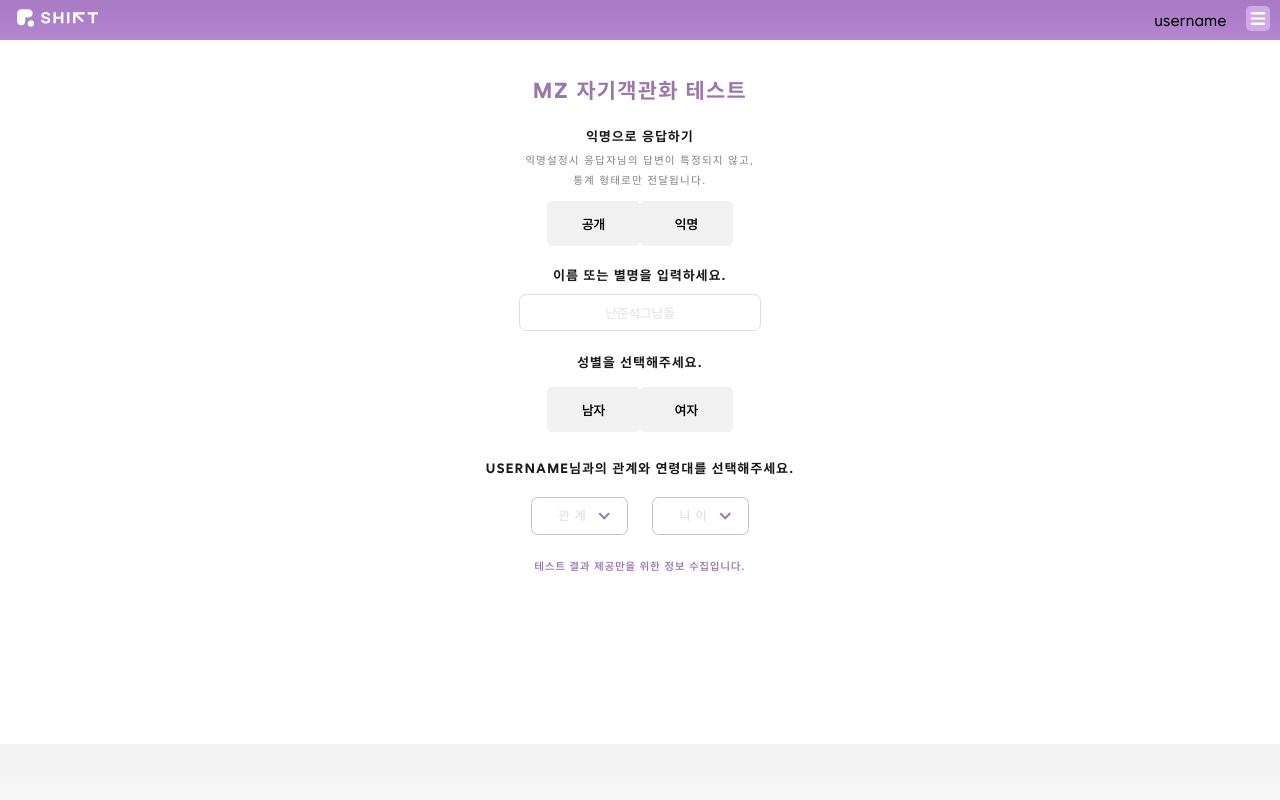
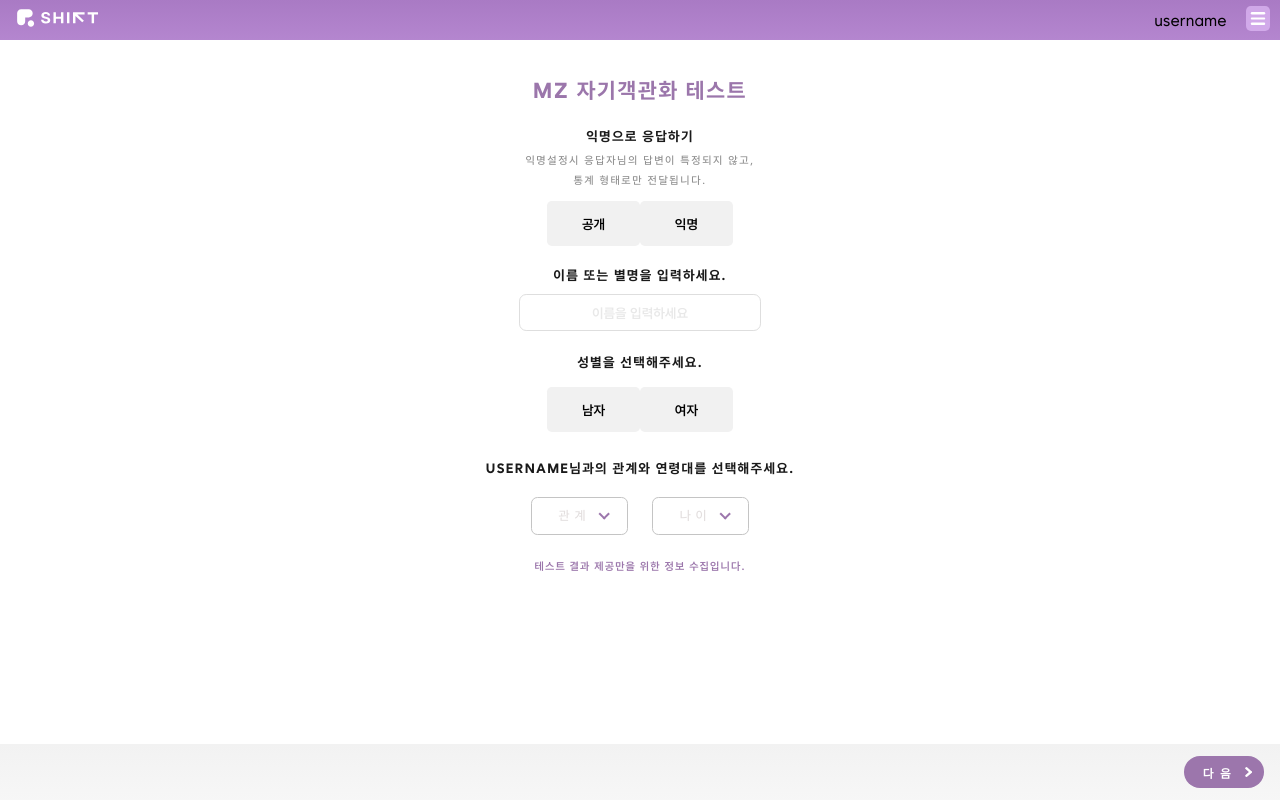
Before and after one commit to HEBA-Hanyang-Univ/shift, a React (Create React App) app in the folder react/: page /infoGuest in a window 1280 px wide. Built offline with nearby package versions, Linux system fonts and the light colour scheme.

Commit message:
update Footer logic

```diff
--- a/react/src/components/Button/Button.scss
+++ b/react/src/components/Button/Button.scss
@@ -154,11 +154,12 @@
     left: 0;
     width: 100%;
     overflow-y: scroll;
-    height: 8.44rem;
+    height: 6rem;
     padding-top: 0.4rem;
     border-radius: 0.3rem;
     background-color: #FFF;
     border: 1px solid #C4C4C4;
+    z-index: 999;
 
     li {
       font-family: 'Wanted Sans', sans-serif;
--- a/react/src/components/Footer/Footer.scss
+++ b/react/src/components/Footer/Footer.scss
@@ -1,4 +1,4 @@
- .footerContainer {
+ .guestFooterContainer {
   width: 100%;
   height: 3.48rem;
   position: absolute;
@@ -6,7 +6,58 @@
   background: linear-gradient(180deg, #F1F1F1 -19.42%, #F9F9F9 144.63%);
 
   .footerWrapper {
+    display: flex;
+    width: 100%;
+    height: 100%;
+    justify-content: space-between;
 
+    .prevBtnBox {
+      float: left;
+      display: flex;
+      justify-content: center;
+      align-items: center;
+      margin-left: 1rem;
 
+      .prevPageBtn {
+        display: flex;
+        justify-content: center;
+        align-items: center;
+        border-radius: 1.4rem;
+        cursor: pointer;
+
+        font-size: 0.73rem;
+        font-weight: 700;
+        color: #FFF;
+        letter-spacing: 0.4rem;
+      }
+    }
+
+    .nextBtnBox {
+      display: flex;
+      float: right;
+      justify-content: center;
+      align-items: center;
+      margin-right: 1rem;
+
+      .nextPageBtn {
+        display: flex;
+        justify-content: center;
+        align-items: center;
+        border-radius: 1.4rem;
+        cursor: pointer;
+
+        font-size: 0.73rem;
+        font-weight: 700;
+        color: #FFF;
+        letter-spacing: 0.4rem;
+
+        img {
+          margin-left: 0.5rem;
+          margin-right: -0.4rem;
+          width: 0.4rem;
+          height: auto;
+        }
+      }
+    }
   }
  }
--- a/react/src/components/Footer/GuestFooter.js
+++ b/react/src/components/Footer/GuestFooter.js
@@ -1,32 +1,34 @@
-import React from "react";
+import React, { useState } from "react";
+import { Link } from "react-router-dom";
 import "./Footer.scss";
+import { Button } from "../Button/Button";
 import { Dot } from "./Dot";
+import NextArrow from "../../assets/images/nextArrow.svg";
 
-export const GuestFooter = ({ currentPage, totalPages, goToPrevPage, goToNextPage}) => {
-
-  const renderDots = () => {
-    let dots = [];
-    for (let i = 1; i <= totalPages; i++) {
-      dots.push(<Dot key={i} isActive={i === currentPage} />)
-    }
-    return dots;
-  };
+export const GuestFooter = ({ prevPageUrl, nextPageUrl, isNextEnabled }) => {
 
   return (
-    <div className="footerContainer">
+    <div className="guestFooterContainer">
       <div className="footerWrapper">
-        <div className="footerDotWrapper">
-          {/* prev btn - show up when currentPage is bigger than 1 */}
-          {currentPage > 1 && (
-            <button onClick={goToPrevPage} className="prevButton">이전</button>
-          )}
-          {renderDots()}
-          {/* next btn - show up when current page is smaller than total pages */}
-          {currentPage < totalPages && (
-            <button onClick={goToNextPage} className="nextButton">다음</button>
-          )}
+        <div className="prevBtnBox">
+          {prevPageUrl &&
+            <Link to={prevPageUrl} style={{textDecoration:'none'}}>
+              <Button color='#9C76AC' width={5} height={2.5} className="prevPageBtn">
+                이전
+              </Button>
+            </Link>}
+        </div>
+
+        <div className="nextBtnBox">
+          {nextPageUrl &&
+            <Link to={nextPageUrl} style={{textDecoration:'none'}}>
+              <Button color='#9C76AC' width={5} height={2} className="nextPageBtn" disabled={!isNextEnabled} >
+                다음
+                <img src={NextArrow} alt="nextBtn"/>
+              </Button>
+            </Link>}
         </div>
       </div>
     </div>
   )
-};
+}
--- a/react/src/pages/LinkReceiver/InfoGuest.js
+++ b/react/src/pages/LinkReceiver/InfoGuest.js
@@ -1,12 +1,58 @@
-    import React from "react";
+    import React, { useEffect, useState } from "react";
     import "../../assets/styles/LinkReceiver/InfoGuest.scss";
     import { RadioBtn } from "../../components/Button/RadioBtn";
     import { DropDownBtn } from "../../components/Button/DropDownBtn";
     import { GuestFooter } from "../../components/Footer/GuestFooter";
 
     export const InfoGuest = () => {
-      const relationshipOptions = ['지인', '가족', '친구', '애인', '기타'];
-      const ageRangeOptions = ['10대', '20대', '30대', '40대', '50대', '60대 이상'];
+      const relationshipOptions = [
+        { key: 'relation1', value: '지인'},
+        { key: 'relation2', value: '가족'},
+        { key: 'relation3', value: '친구'},
+        { key: 'relation4', value: '애인'},
+        { key: 'relation5', value: '기타'}
+      ];
+
+      const ageRangeOptions = [
+        { key: 'age1', value: '10대' },
+        { key: 'age2', value: '20대' },
+        { key: 'age3', value: '30대' },
+        { key: 'age4', value: '40대' },
+        { key: 'age5', value: '50대' },
+        { key: 'age6', value: '60대' }
+      ];
+
+      const [anonymous, setAnonymous] = useState(null);
+      const [name, setName] = useState('');
+      const [gender, setGender] = useState(null);
+      const [relationship, setRelationhip] = useState(null);
+      const [ageRange,setAgeRange] = useState(null);
+
+      const handleAnonymousChange = (value) => {
+        setAnonymous(value);
+      };
+
+      const handleNameChange = (e) => {
+        setName(e.targe.value);
+      };
+
+      const handleGenderChange = (value) => {
+        setGender(value);
+      };
+
+      const handleRelationshipChange = (value) => {
+        setRelationhip(value);
+      };
+
+      const handleAgeRangeChange = (value) => {
+        setAgeRange(value);
+      };
+
+      const [isNextEnabled, setIsNextEnabled] = useState(false);
+
+      useEffect(() => {
+        setIsNextEnabled(anonymous !== null && name.trim() !== '' && gender !== null && relationship !== null && ageRange !== null);
+      }, [anonymous, name, gender, relationship, ageRange]);
 
       return (
         <>
@@ -22,27 +68,30 @@
                 <br/>
                 통계 형태로만 전달됩니다.
               </span>
-              <RadioBtn option1Text={'공개'} option2Text={'익명'}></RadioBtn>
+              <RadioBtn option1Text={'공개'} option2Text={'익명'} onChange={handleAnonymousChange}></RadioBtn>
             </div>
             <div className="igInputName">
               <span id="infoTitle">이름 또는 별명을 입력하세요.</span>
-              <input placeholder="난준석그냥돌"></input>
+              <input placeholder="이름을 입력하세요" onChange={handleNameChange}></input>
             </div>
             <div className="igInputGender">
               <span id="infoTitle">성별을 선택해주세요.</span>
-              <RadioBtn option1Text={'남자'} option2Text={'여자'}></RadioBtn>
+              <RadioBtn option1Text={'남자'} option2Text={'여자'} onChange={handleGenderChange}></RadioBtn>
             </div>
             <div className="igDropDownBox">
               <span id="infoTitle">username님과의 관계와 연령대를 선택해주세요.</span>
+              {/* TODO : 추후 옵션 데이터 전달 */}
               <div className="dropDownWrapper">
-                <DropDownBtn options={relationshipOptions} placeholder="관계"></DropDownBtn>
-                <DropDownBtn options={ageRangeOptions} placeholder="나이"></DropDownBtn>
+                <DropDownBtn options={relationshipOptions} placeholder="관계" onChange={handleRelationshipChange} className="dropDownRelation"></DropDownBtn>
+                <DropDownBtn options={ageRangeOptions} placeholder="나이" onChange={handleAgeRangeChange}
+                className="dropDownAge"></DropDownBtn>
               </div>
               <span className="infoDescription">테스트 결과 제공만을 위한 정보 수집입니다.</span>
             </div>
           </div>
+          {/* TODO : 추후 pageurl 수정 */}
+          <GuestFooter nextPageUrl="http://localhost:3000/SelectKeyword" isNextEnabled={isNextEnabled}/>
         </div>
-        <GuestFooter/>
         </>
       )
     };
```
Also changed, not shown: react/src/assets/images/nextArrow.svg (added).
